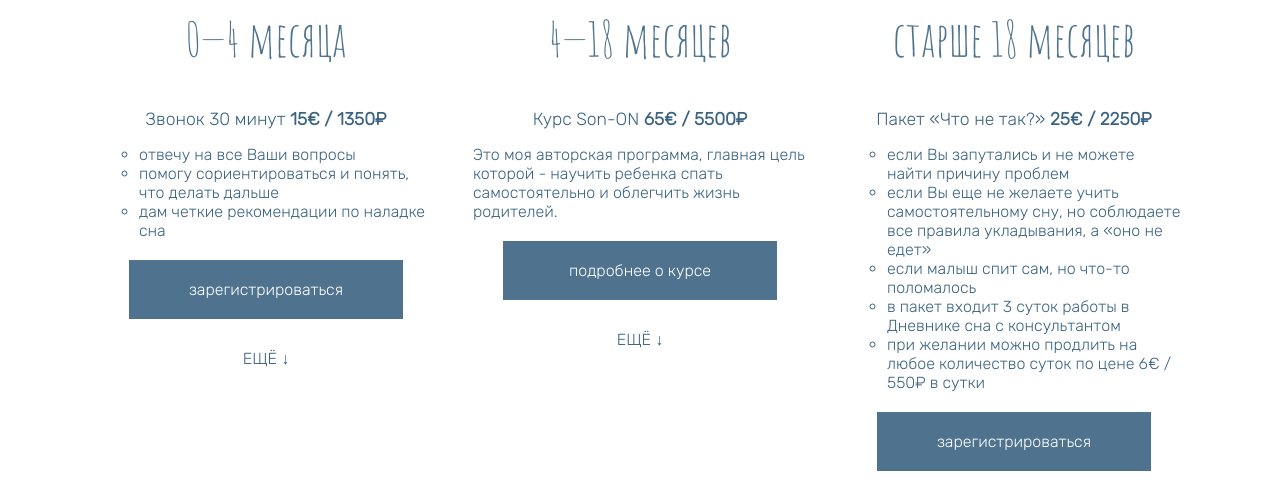
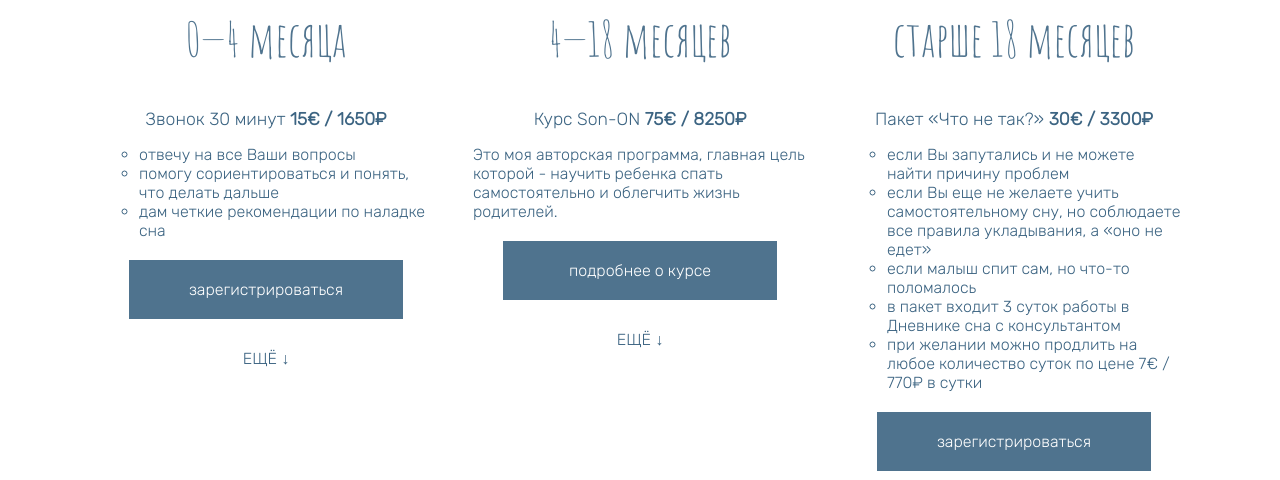
Before and after one commit to Olgamyrsikova/sleepconsult, a Jekyll site: the page built from index.html, in a window 1280 px wide and 900 px high, scrolled down 737 px. Shown: the part 151-631 px from the top of the window. Built offline with Jekyll 4.4.1, drawn with Linux system fonts in a browser that asks for light colours.

Commit message:
Update services.html

```diff
--- a/_includes/services.html
+++ b/_includes/services.html
@@ -27,7 +27,7 @@
             <h3>0—4 месяца</h3>
 
             <div class="service">
-                <h4>Звонок 30 минут <span class="service-price">15€ / 1350₽</span></h4>
+                <h4>Звонок 30 минут <span class="service-price">15€ / 1650₽</span></h4>
                 <ul>
                     <li>отвечу на все Ваши вопросы</li>
                     <li>помогу сориентироваться и понять, что делать дальше</li>
@@ -100,7 +100,7 @@
             <h3>4—18 месяцев</h3>
 
             <div class="service">
-                <h4>Курс Son-ON <span class="service-price">65€ / 5500₽</span></h4>
+                <h4>Курс Son-ON <span class="service-price">75€ / 8250₽</span></h4>
                     <p>Это моя авторская программа, главная цель которой - научить ребенка спать самостоятельно и облегчить жизнь родителей.</p>
             </div>
 
@@ -117,7 +117,7 @@
                 <p class="service-star">&starf;</p>
 
                 <div class="service">
-                    <h4>Индивидуальный пакет «VIP» <span class="service-price">125€ / 10700₽</span></h4>
+                    <h4>Индивидуальный пакет «VIP» <span class="service-price">140€ / 15400₽</span></h4>
                     <ul>
                         <li>детально проанализирую текущую ситуацию со сном Вашего малыша, расскажу обо всех аспектах организации сна, помогу с выбором методики и проконтролирую работу, чтобы все прошло без ошибок и максимально гладко.</li>
                         <li>живая консультация 1,5ч план работы в методике видео-запись консультации звонок 30 мин</li>
@@ -136,13 +136,13 @@
                 <p class="service-star">&starf;</p>
 
                 <div class="service">
-                    <h4>Пакет «Что не так?» <span class="service-price">25€ / 2250₽</span></h4>
+                    <h4>Пакет «Что не так?» <span class="service-price">30€ / 3300₽</span></h4>
                     <ul>
                         <li>если Вы запутались и не можете найти причину проблем</li>
                         <li>если Вы еще не желаете учить самостоятельному сну, но соблюдаете все правила укладывания, а «оно не едет»</li>
                         <li>если малыш спит сам, но что-то поломалось</li>
                         <li>в пакет входит 3 суток работы в Дневнике сна с консультантом</li>
-                        <li>при желании можно продлить на любое количество суток по цене 6€ / 550₽ в сутки</li>
+                        <li>при желании можно продлить на любое количество суток по цене 7€ / 770₽ в сутки</li>
                     </ul>
                 </div>
 
@@ -224,13 +224,13 @@
             <h3>старше 18 месяцев</h3>
 
             <div class="service">
-                <h4>Пакет «Что не так?» <span class="service-price">25€ / 2250₽</span></h4>
+                <h4>Пакет «Что не так?» <span class="service-price">30€ / 3300₽</span></h4>
                 <ul>
                     <li>если Вы запутались и не можете найти причину проблем</li>
                     <li>если Вы еще не желаете учить самостоятельному сну, но соблюдаете все правила укладывания, а «оно не едет»</li>
                     <li>если малыш спит сам, но что-то поломалось</li>
                     <li>в пакет входит 3 суток работы в Дневнике сна с консультантом</li>
-                    <li>при желании можно продлить на любое количество суток по цене 6€ / 550₽ в сутки</li>
+                    <li>при желании можно продлить на любое количество суток по цене 7€ / 770₽ в сутки</li>
                 </ul>
             </div>
 
@@ -247,7 +247,7 @@
                 <p class="service-star">&starf;</p>
 
                 <div class="service">
-                    <h4>Звонок 30 минут <span class="service-price">15€ / 1350₽</span></h4>
+                    <h4>Звонок 30 минут <span class="service-price">15€ / 1650₽</span></h4>
                     <ul>
                         <li>отвечу на все Ваши вопросы</li>
                         <li>помогу сориентироваться и понять, что делать дальше</li>
@@ -264,13 +264,13 @@
                 <p class="service-star">&starf;</p>
 
                 <div class="service">
-                    <h4>Индивидуальный пакет «VIP» <span class="service-price">125€ / 10 700₽</span></h4>
+                    <h4>Индивидуальный пакет «VIP» <span class="service-price">140€ / 15 400₽</span></h4>
                     <ul>
                         <li>детально проанализирую текущую ситуацию со сном Вашего малыша, расскажу обо всех аспектах организации сна, помогу с выбором методики и проконтролирую работу, чтобы все прошло без ошибок и максимально гладко</li>
                         <li>живая консультация 1,5ч план работы в методике видео-запись консультации звонок 30 мин</li>
                         <li>план по режиму и гигиене сна</li>
                         <li>поддержка работы в методике по Дневнику сна в течение 7 дней</li>
-                        <li>при желании Дневник может быть продлен на любое количество суток по цене 6€ / 550₽ в сутки</li>
+                        <li>при желании Дневник может быть продлен на любое количество суток по цене 7€ / 770₽ в сутки</li>
                     </ul>
                 </div>
 
```
